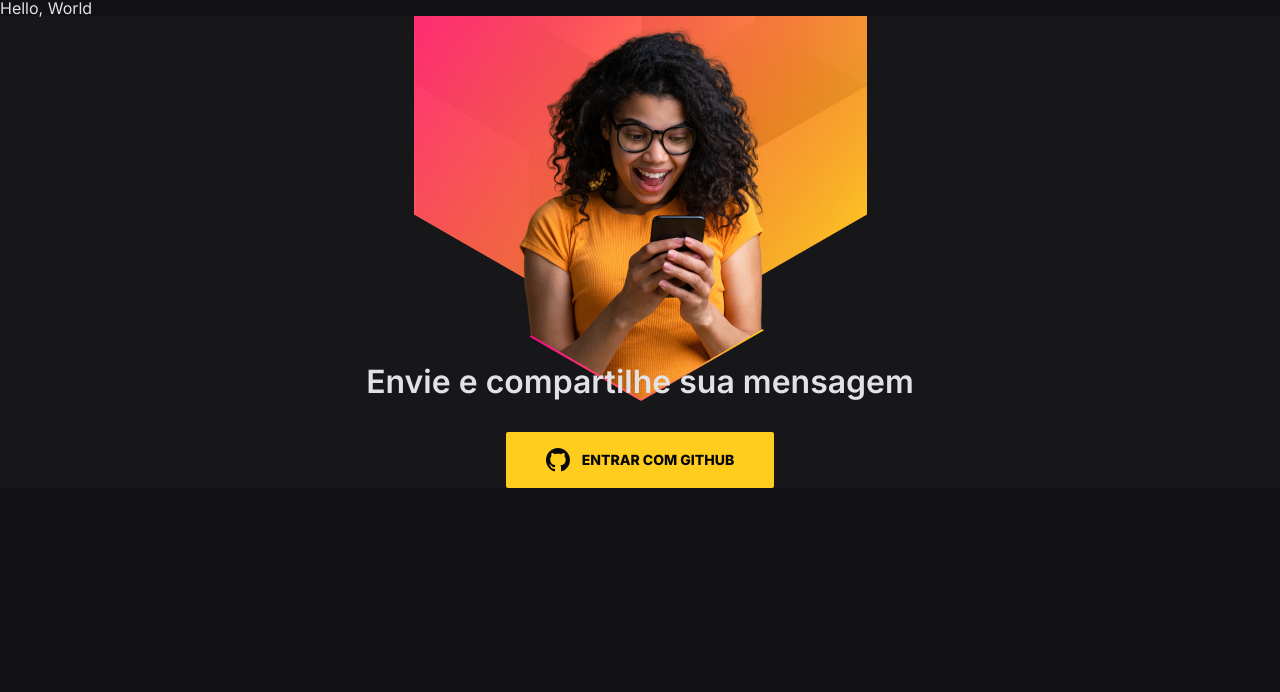
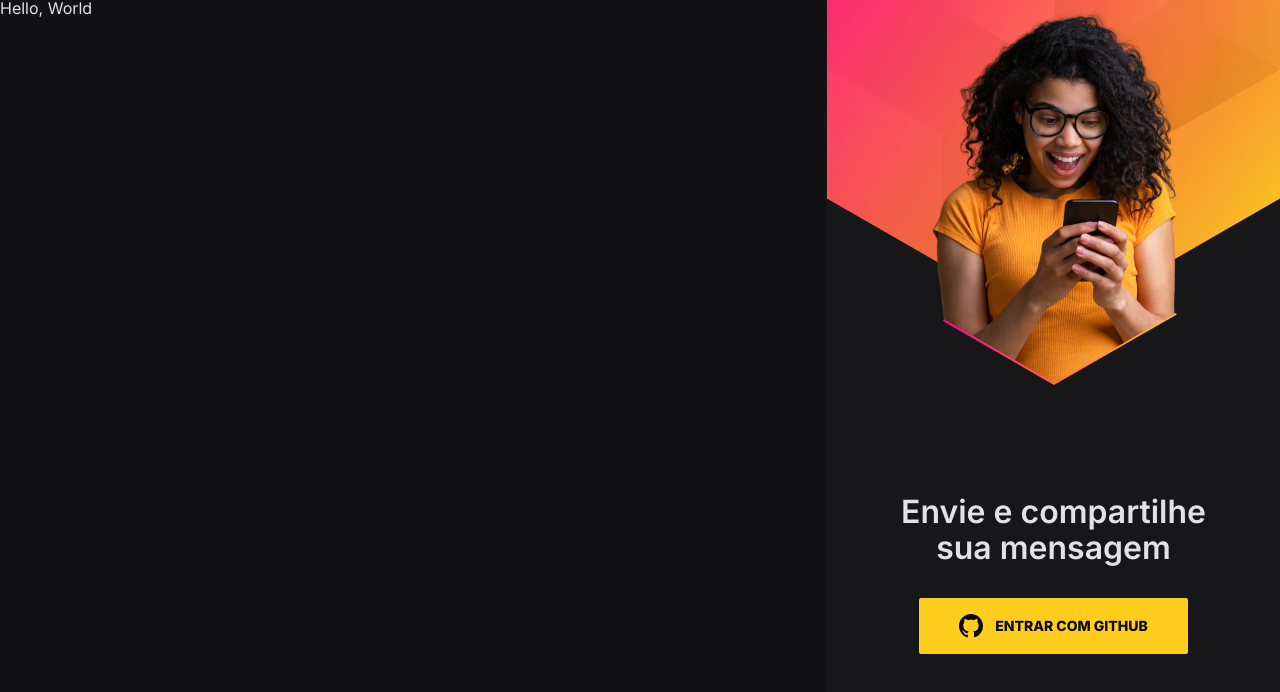
Before and after one commit to meluiz/nlw-heat-frontend, a React (Vite) app: page / in a window 1280 px wide. Shown: the top 692 px of the page. Built offline with nearby package versions, Linux system fonts and the light colour scheme.

Commit message:
feat: styled the home page

```diff
--- a/src/pages/home/styles.ts
+++ b/src/pages/home/styles.ts
@@ -1,5 +1,12 @@
 import styled from "styled-components"
 
 export const Root = styled.div`
-  min-height: 0;
+  width: 100%;
+  height: 100%;
+  max-width: 1280px;
+  display: grid;
+  grid-template-columns: 1fr 453px;
+  column-gap: 120px;
+  margin: 0 auto;
+  position: relative;
 `
```
